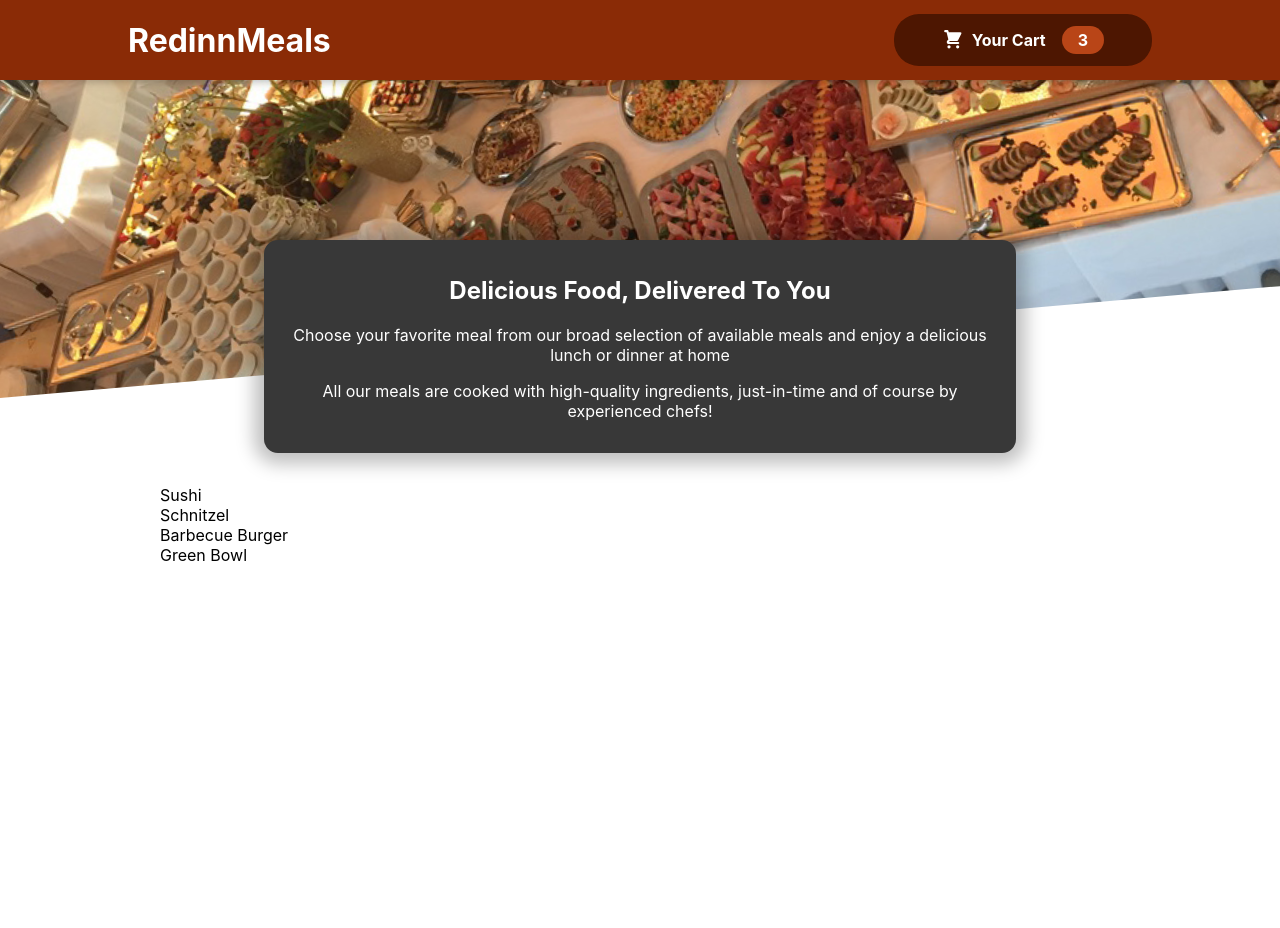
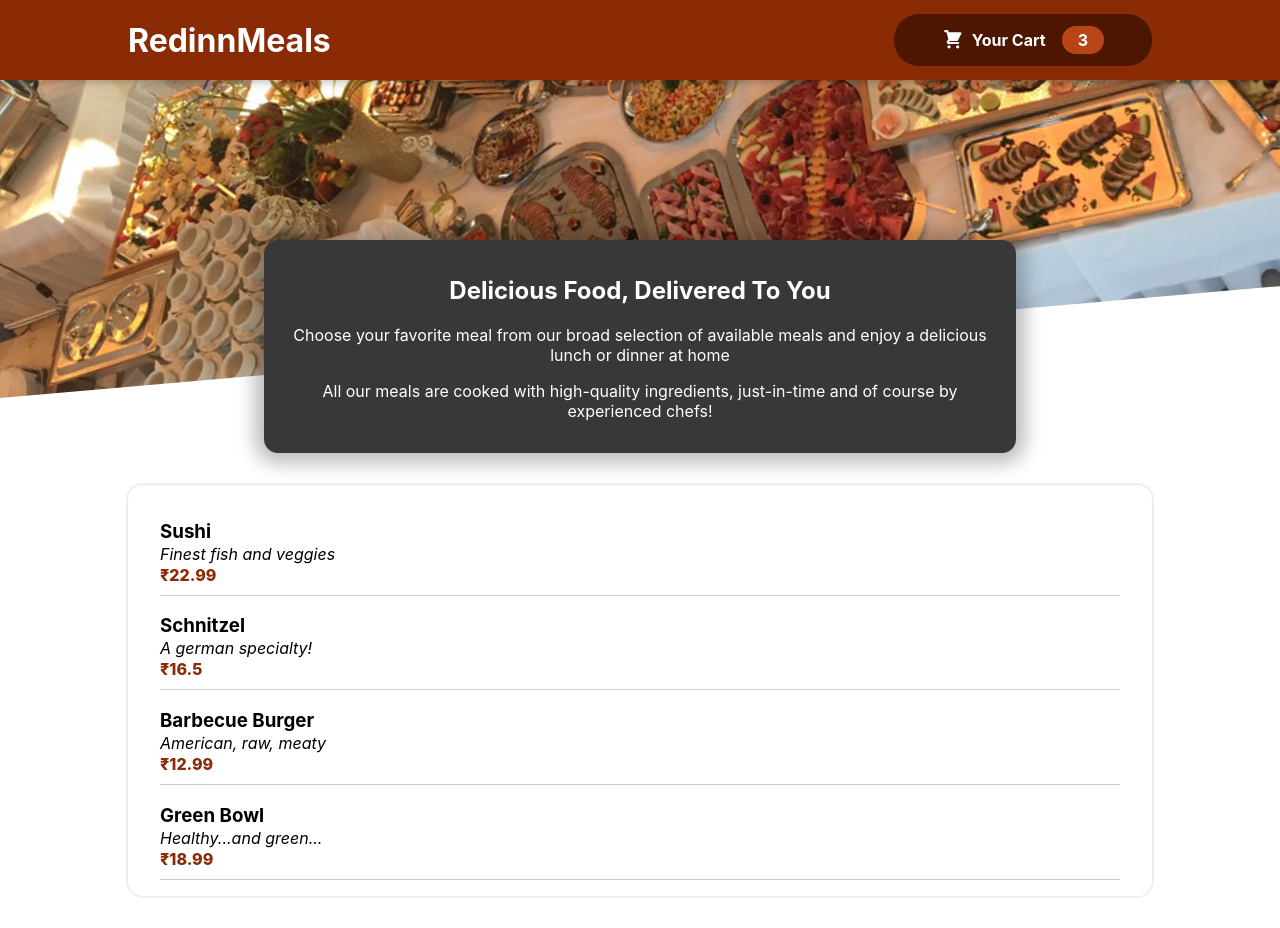
Before and after one commit to mithunmr888/my-restaurant-page, a React (Create React App) app: page / in a window 1280 px wide. Before the commit the page ends 800 px from the top, so only its background shows below. Built offline with nearby package versions, Linux system fonts and the light colour scheme.

Commit message:
Making the Items visible- tried by my self

```diff
--- a/src/components/Meals/AvailableMeals.js
+++ b/src/components/Meals/AvailableMeals.js
@@ -1,4 +1,5 @@
 import classes from "./AvailableMeals.module.css";
+import MealList from "./MealList";
 
 const DUMMY_MEALS = [
   {
@@ -28,7 +29,16 @@ const DUMMY_MEALS = [
 ];
 
 const AvailableMeals = () => {
-  const mealList = DUMMY_MEALS.map((meal) => <li>{meal.name}</li>);
+  const mealList = DUMMY_MEALS.map((meal) => (
+    <MealList>
+      <h3>{meal.name}</h3>
+
+        <i>{meal.description}</i>
+
+      <p>₹{meal.price}</p>
+    </MealList>
+  ));
+
   return (
     <section className={classes.meals}>
       <ul>{mealList}</ul>
--- a/src/components/Meals/AvailableMeals.module.css
+++ b/src/components/Meals/AvailableMeals.module.css
@@ -1,7 +1,14 @@
 .meals {
   max-width: 60rem;
-  width: 90%;
+  width: 85%;
   margin: 2rem auto;
+  text-align: start;
+  max-width: 60rem;
+  position: relative;
+  background-color: #ffffff;
+  border-radius: 14px;
+  padding: 1rem 2rem;
+  box-shadow: 0px 0px 3px rgba(0, 0, 0, 0.25);
   animation: meals-appear 1s ease-out forwards;
 }
 
--- /dev/null
+++ b/src/components/Meals/MealList.js
@@ -0,0 +1,7 @@
+import classes from "./MealList.module.css";
+
+const MealList = (props) => {
+  return <li className={classes.meallist}>{props.children}</li>;
+};
+
+export default MealList;
--- /dev/null
+++ b/src/components/Meals/MealList.module.css
@@ -0,0 +1,19 @@
+.meallist {
+    border-bottom: 1px solid #ccc;
+
+}
+
+.meallist h3 {
+    margin-bottom: 1px;
+}
+
+.meallist i {
+    font-weight: 400;
+}
+
+.meallist p {
+    margin-bottom: 10px;
+    margin-top: 1px;
+    font-weight: 800;
+    color: #8a2b06;
+}
```
